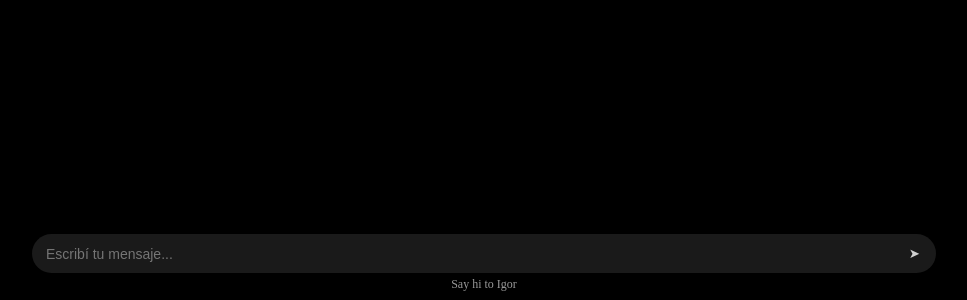
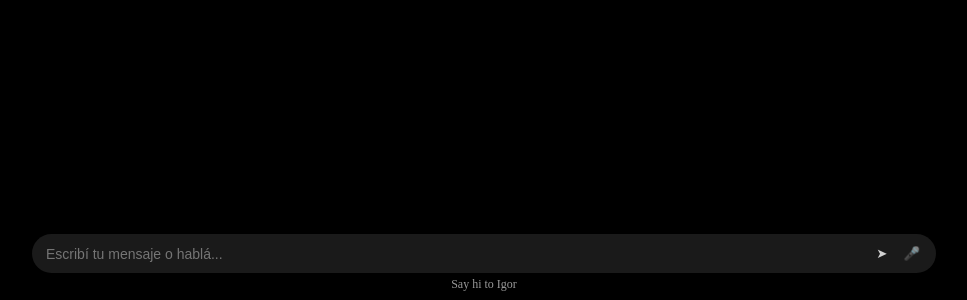
Before and after one commit to manuachinelli/onboarding2, a Next.js app: page /onboarding/igor-chat in a window 1280 px wide. Shown: the part 500-800 px from the top of the page, without its empty margins (156-1123 px from the left). Built offline with nearby package versions, Linux system fonts and the light colour scheme.

Commit message:
Update page.js

```diff
--- a/app/onboarding/igor-chat/page.js
+++ b/app/onboarding/igor-chat/page.js
@@ -8,6 +8,8 @@ export default function IgorChat() {
   const [input, setInput] = useState('')
   const [waiting, setWaiting] = useState(false)
   const messagesEndRef = useRef(null)
+  const [recognizing, setRecognizing] = useState(false)
+  const recognitionRef = useRef(null)
 
   useEffect(() => {
     messagesEndRef.current?.scrollIntoView({ behavior: 'smooth' })
@@ -43,6 +45,33 @@ export default function IgorChat() {
     if (e.key === 'Enter' && !waiting) sendMessage()
   }
 
+  const toggleVoiceInput = () => {
+    const SpeechRecognition = window.SpeechRecognition || window.webkitSpeechRecognition
+    if (!SpeechRecognition) return alert('Tu navegador no soporta reconocimiento de voz.')
+
+    if (!recognitionRef.current) {
+      recognitionRef.current = new SpeechRecognition()
+      recognitionRef.current.lang = 'es-AR'
+      recognitionRef.current.continuous = false
+      recognitionRef.current.interimResults = false
+
+      recognitionRef.current.onresult = (event) => {
+        const transcript = event.results[0][0].transcript
+        setInput((prev) => prev + transcript)
+      }
+
+      recognitionRef.current.onerror = () => setRecognizing(false)
+      recognitionRef.current.onend = () => setRecognizing(false)
+    }
+
+    if (!recognizing) {
+      setRecognizing(true)
+      recognitionRef.current.start()
+    } else {
+      recognitionRef.current.stop()
+    }
+  }
+
   return (
     <div className={styles.chatContainer}>
       <div className={styles.messagesContainer}>
@@ -62,7 +91,7 @@ export default function IgorChat() {
         <div className={styles.inputBox}>
           <input
             className={styles.input}
-            placeholder="Escribí tu mensaje..."
+            placeholder="Escribí tu mensaje o hablá..."
             value={input}
             onChange={(e) => setInput(e.target.value)}
             onKeyDown={handleKeyDown}
@@ -75,6 +104,13 @@ export default function IgorChat() {
           >
             ➤
           </button>
+          <button
+            onClick={toggleVoiceInput}
+            className={`${styles.iconButton} ${recognizing ? styles.disabled : ''}`}
+            title="Hablar"
+          >
+            🎤
+          </button>
         </div>
         <div className={styles.status}>Say hi to Igor</div>
       </div>
```
